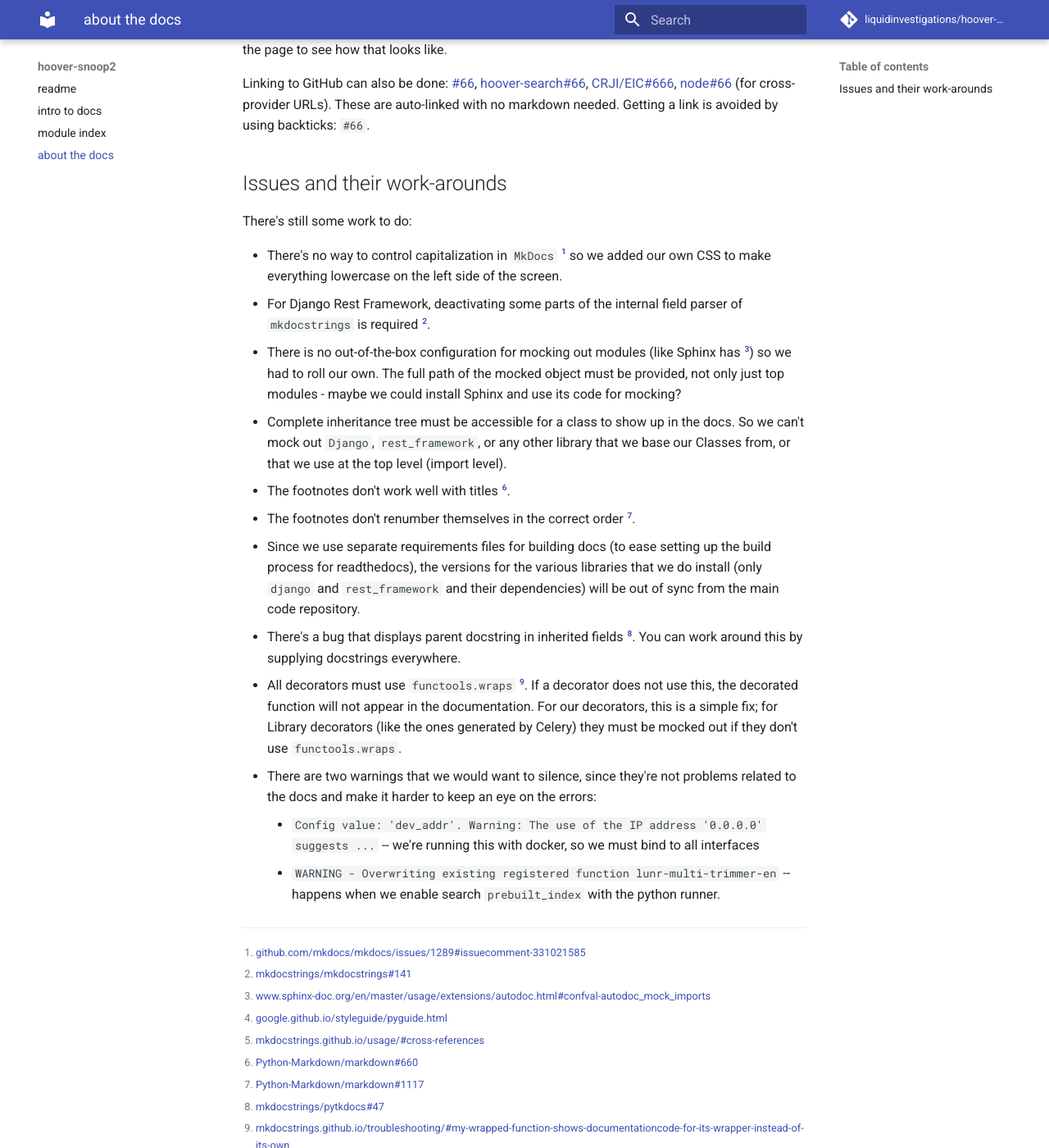
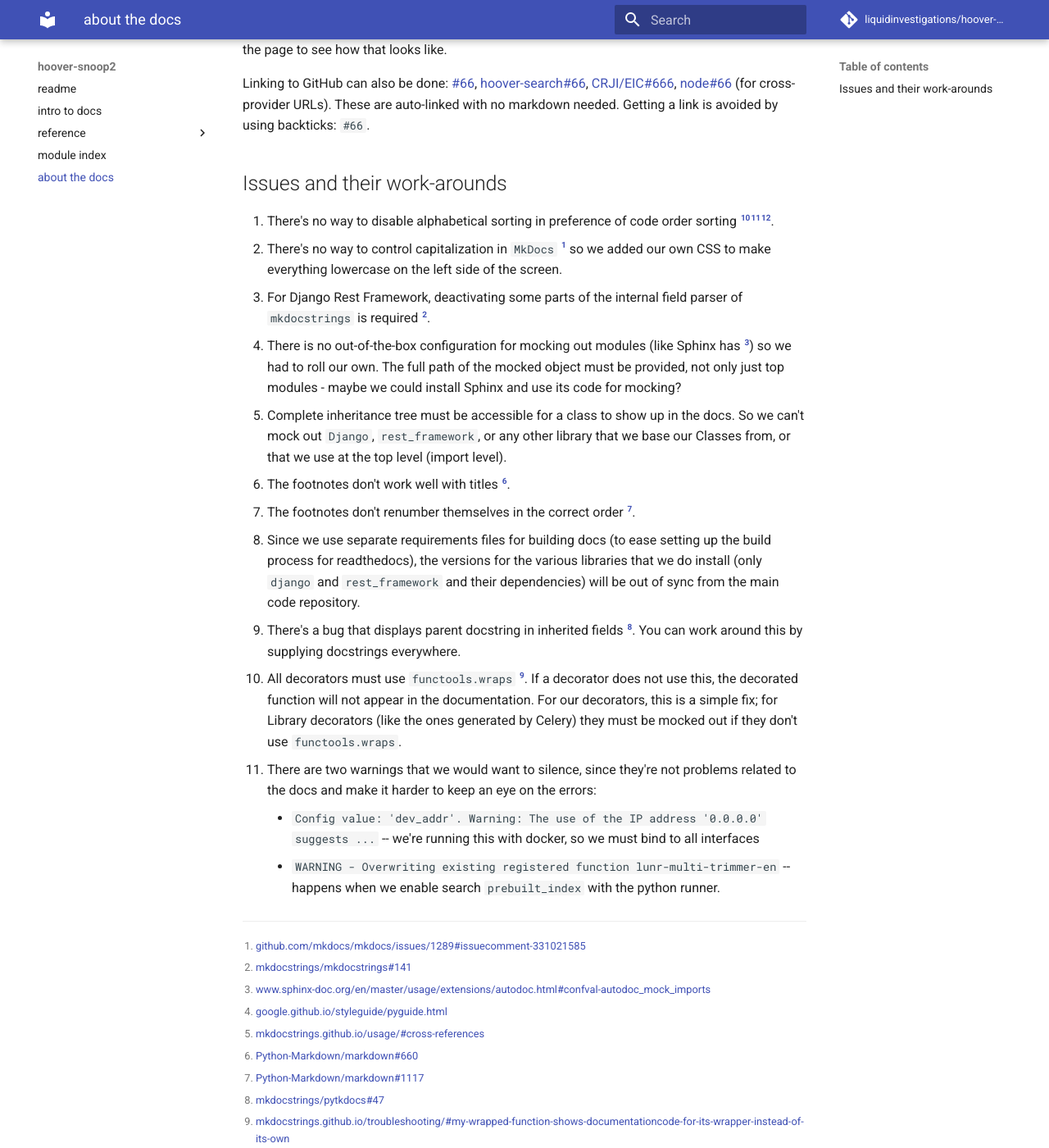
Before and after one commit to liquidinvestigations/hoover-snoop2, an MkDocs documentation site: the page built from docs/docs-readme.md, in a window 1280 px wide and 1400 px high, scrolled down 292 px. Shown: the whole window at 82% size. Built offline with MkDocs 1.6.1 and Material for MkDocs 9.7.7, drawn with Linux system fonts in a browser that asks for light colours; comment, search, counter and statistics services are not loaded; some of the changed text lies outside the part shown.

Commit message:
last minute changes to docs: more links

```diff
--- a/docs/docs-readme.md
+++ b/docs/docs-readme.md
@@ -17,36 +17,43 @@
 
 ## Issues and their work-arounds
 
-There's still some work to do:
 
-- There's no way to control capitalization in `MkDocs` [^1] so we added our own
-  CSS to make everything lowercase on the left side of the screen.
-- For Django Rest Framework, deactivating some parts of the internal field
-  parser of `mkdocstrings` is required [^2].
-- There is no out-of-the-box configuration for mocking out modules (like Sphinx
-  has [^3]) so we had to roll our own. The full path of the mocked object must
-  be provided, not only just top modules - maybe we could install Sphinx
-  and use its code for mocking?
-- Complete inheritance tree must be accessible for a class to show up in the
-  docs. So we can't mock out `Django`, `rest_framework`, or any other library that
-  we base our Classes from, or that we use at the top level (import level).
-- The footnotes don't work well with titles [^6].
-- The footnotes don't renumber themselves in the correct order [^7].
-- Since we use separate requirements files for building docs (to ease setting
-  up the build process for readthedocs), the versions for the various libraries
-  that we do install (only `django` and `rest_framework` and their
-  dependencies) will be out of sync from the main code repository.
-- There's a bug that displays parent docstring in inherited fields [^8]. You
-  can work around this by supplying docstrings everywhere.
-- All decorators must use `functools.wraps` [^9]. If a decorator does not use
-  this, the decorated function will not appear in the documentation. For our
-  decorators, this is a simple fix; for Library decorators (like the ones
-  generated by Celery) they must be mocked out if they don't use
-  `functools.wraps`.
-- There are two warnings that we would want to silence, since they're not
-  problems related to the docs and make it harder to keep an eye on the errors:
-    - ` Config value: 'dev_addr'. Warning: The use of the IP address '0.0.0.0' suggests ...` -- we're running this with docker, so we must bind to all interfaces
-    - `WARNING -  Overwriting existing registered function lunr-multi-trimmer-en` -- happens when we enable search `prebuilt_index` with the python runner.
+1. There's no way to disable alphabetical sorting in preference of code order
+   sorting [^10][^11][^12].
+1. There's no way to control capitalization in `MkDocs` [^1] so we added our
+   own CSS to make everything lowercase on the left side of the screen.
+1. For Django Rest Framework, deactivating some parts of the internal field
+   parser of `mkdocstrings` is required [^2].
+1. There is no out-of-the-box configuration for mocking out modules (like
+   Sphinx has [^3]) so we had to roll our own. The full path of the mocked
+   object must be provided, not only just top modules - maybe we could install
+   Sphinx and use its code for mocking?
+1. Complete inheritance tree must be accessible for a class to show up in the
+   docs. So we can't mock out `Django`, `rest_framework`, or any other library
+   that we base our Classes from, or that we use at the top level (import
+   level).
+1. The footnotes don't work well with titles [^6].
+1. The footnotes don't renumber themselves in the correct order [^7].
+1. Since we use separate requirements files for building docs (to ease setting
+   up the build process for readthedocs), the versions for the various
+   libraries that we do install (only `django` and `rest_framework` and their
+   dependencies) will be out of sync from the main code repository.
+1. There's a bug that displays parent docstring in inherited fields [^8]. You
+   can work around this by supplying docstrings everywhere.
+1. All decorators must use `functools.wraps` [^9]. If a decorator does not use
+   this, the decorated function will not appear in the documentation. For our
+   decorators, this is a simple fix; for Library decorators (like the ones
+   generated by Celery) they must be mocked out if they don't use
+   `functools.wraps`.
+1. There are two warnings that we would want to silence, since they're not
+   problems related to the docs and make it harder to keep an eye on the
+   errors:
+    - ` Config value: 'dev_addr'. Warning: The use of the IP address '0.0.0.0'
+      suggests ...` -- we're running this with docker, so we must bind to all
+      interfaces
+    - `WARNING -  Overwriting existing registered function
+      lunr-multi-trimmer-en` -- happens when we enable search `prebuilt_index`
+      with the python runner.
 
 [^1]: <https://github.com/mkdocs/mkdocs/issues/1289#issuecomment-331021585>
 [^2]: <https://github.com/mkdocstrings/mkdocstrings/issues/141>
@@ -57,3 +64,6 @@
 [^7]: <https://github.com/Python-Markdown/markdown/issues/1117>
 [^8]: <https://github.com/mkdocstrings/pytkdocs/issues/47>
 [^9]: <https://mkdocstrings.github.io/troubleshooting/#my-wrapped-function-shows-documentationcode-for-its-wrapper-instead-of-its-own>
+[^10]: <https://github.com/mkdocstrings/mkdocstrings/issues/114>
+[^11]: <https://github.com/mkdocstrings/pytkdocs/issues/29>
+[^12]: <https://github.com/mkdocstrings/mkdocstrings/issues/102>
--- a/docs/docs_mock.py
+++ b/docs/docs_mock.py
@@ -18,6 +18,8 @@
 
 
 def mock_all():
+    """Mock the dependencies listed in the text file, but not the ones that have been installed."""
+
     libs = set()
     with open("./docs/requirements-mkdocs.txt") as f:
         for line in f.readlines():
--- /dev/null
+++ b/snoop/__init__.py
@@ -0,0 +1,4 @@
+"""Django site root.
+
+See [snoop.defaultsettings][] for the default settings and [snoop.urls][] for the root URL config.
+"""
```
Also changed, not shown: Readme.md (+9 -4 lines), docs/gen.py (+10 -7 lines), docs/intro.md (+5 -5 lines), 6 other files.
